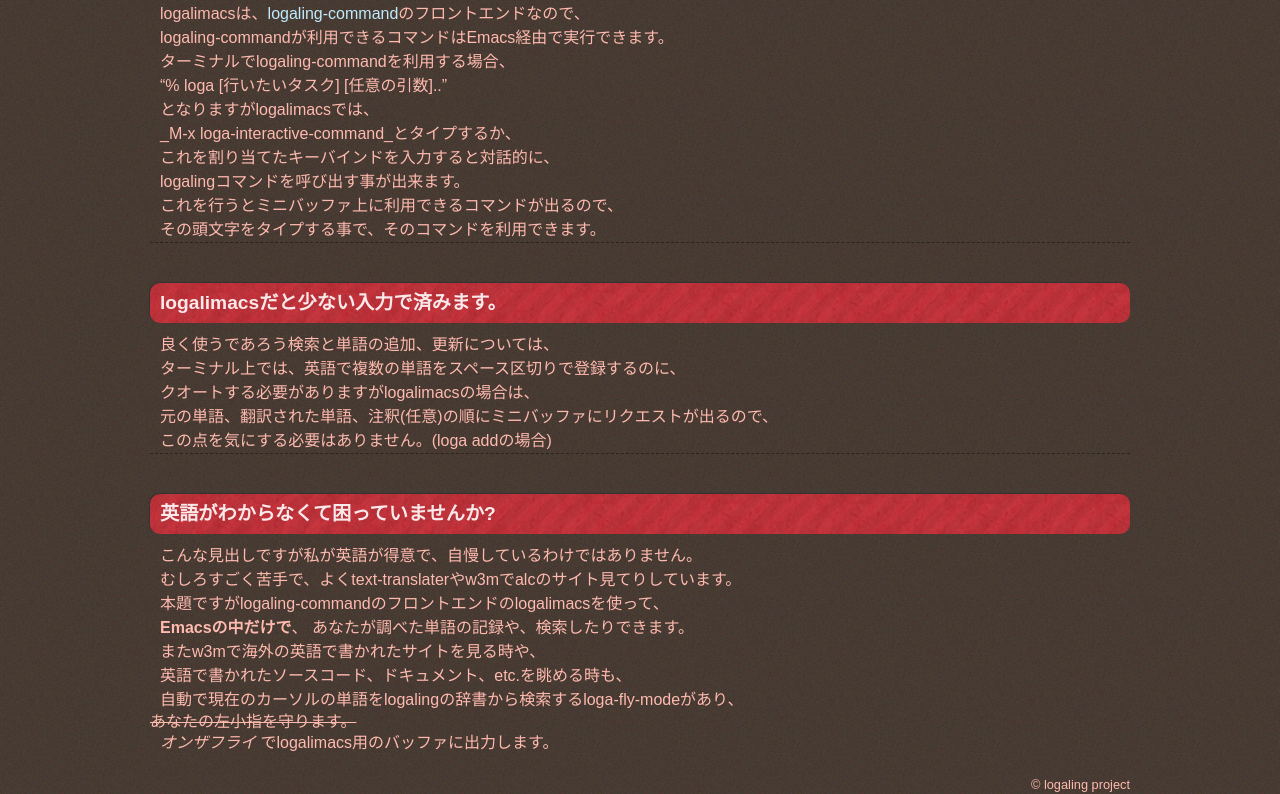
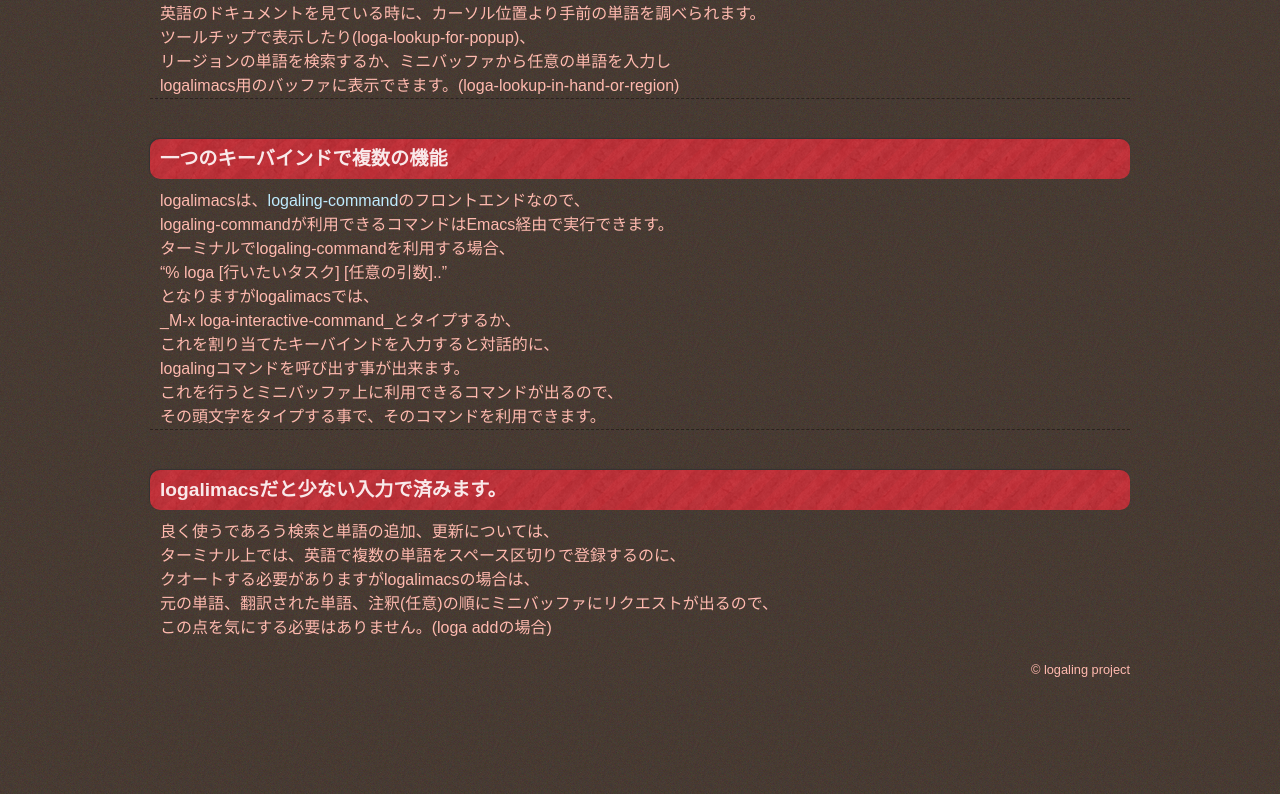
Before and after one commit to logaling/logaling.github.com, a Jekyll site: the page built from logalimacs/tutorial.md, in a window 1280 px wide. Shown: the part 364-1158 px from the top of the page. Built offline with Jekyll 4.4.1, drawn with Linux system fonts in a browser that asks for light colours; some web fonts are replaced; Markdown is read by kramdown in place of the engine named in the settings.

Commit message:
improve document for logalimacs tutorial.md

```diff
--- a/logalimacs/tutorial.md
+++ b/logalimacs/tutorial.md
@@ -4,6 +4,13 @@ title: logalimacsで何ができるの?
 ---
 
 # logalimacsで何ができるの?
+
+---
+## 英語のドキュメントを見ている時に...
+英語のドキュメントを見ている時に、カーソル位置より手前の単語を調べられます。
+ツールチップで表示したり(loga-lookup-for-popup)、
+リージョンの単語を検索するか、ミニバッファから任意の単語を入力し
+logalimacs用のバッファに表示できます。(loga-lookup-in-hand-or-region)
 
 ---
 ## 一つのキーバインドで複数の機能
@@ -25,16 +32,3 @@ logalingコマンドを呼び出す事が出来ます。
 クオートする必要がありますがlogalimacsの場合は、
 元の単語、翻訳された単語、注釈(任意)の順にミニバッファにリクエストが出るので、
 この点を気にする必要はありません。(loga addの場合)
-
----
-## 英語がわからなくて困っていませんか?
-こんな見出しですが私が英語が得意で、自慢しているわけではありません。
-むしろすごく苦手で、よくtext-translaterやw3mでalcのサイト見てりしています。
-本題ですがlogaling-commandのフロントエンドのlogalimacsを使って、
-__Emacsの中だけで__、
-あなたが調べた単語の記録や、検索したりできます。
-またw3mで海外の英語で書かれたサイトを見る時や、
-英語で書かれたソースコード、ドキュメント、etc.を眺める時も、
-自動で現在のカーソルの単語をlogalingの辞書から検索するloga-fly-modeがあり、
-<strike>あなたの左小指を守ります。</strike>
- _オンザフライ_ でlogalimacs用のバッファに出力します。
```
